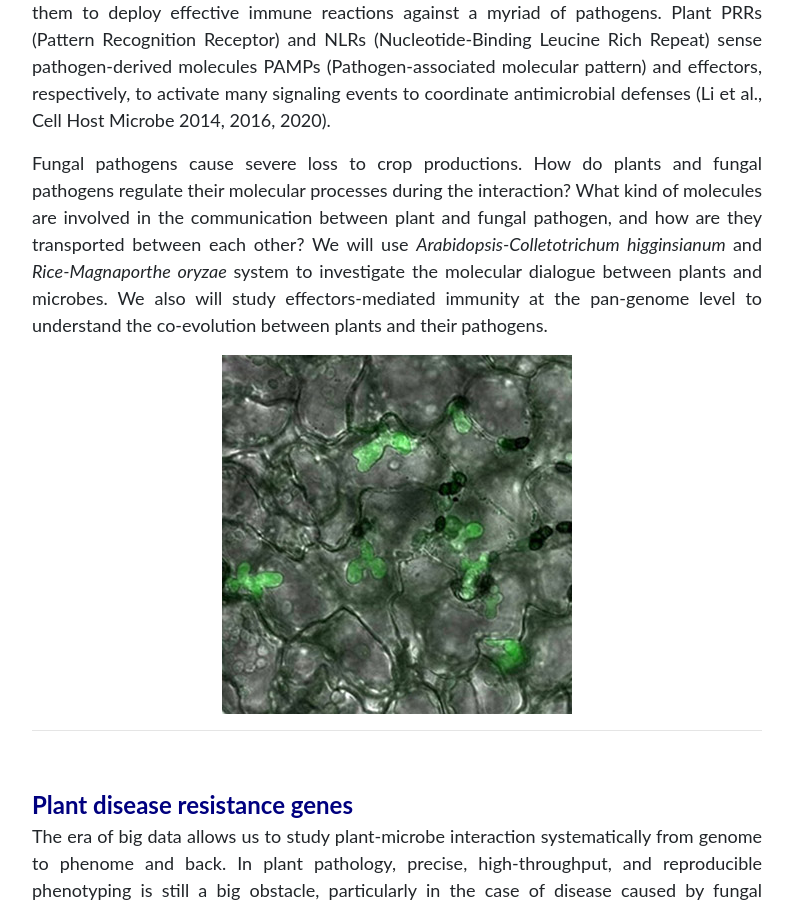
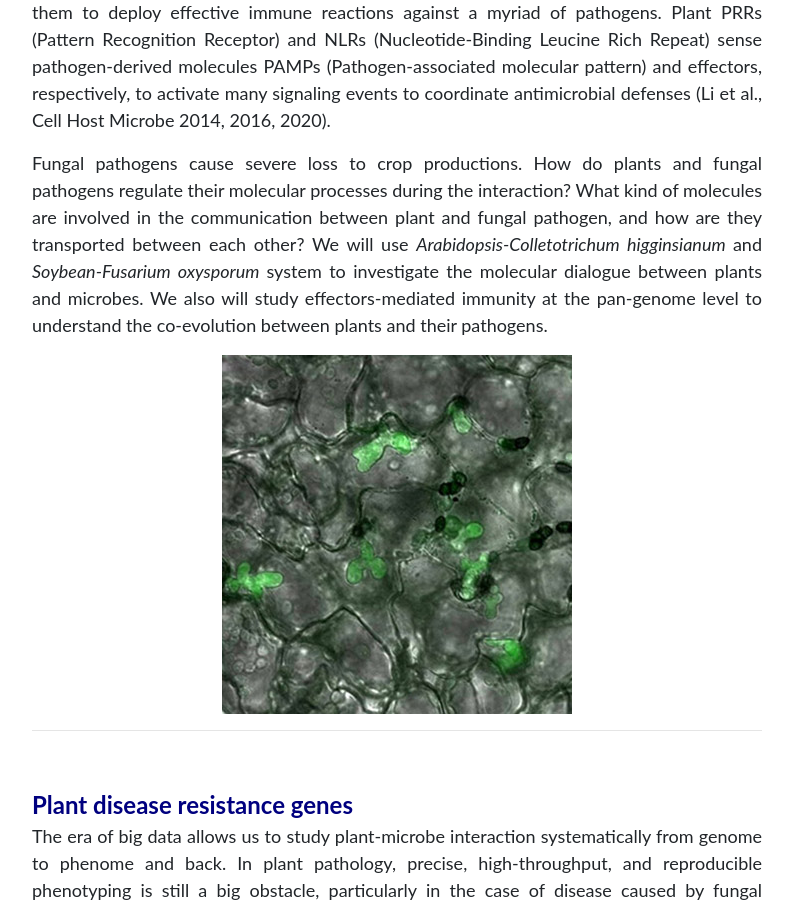
Before and after one commit to leili-plantmicrobe/leili-plantmicrobe.github.io, a Jekyll site: the page built from pages/research.md, in a window 1280 px wide and 900 px high, scrolled down 404 px. Shown: the whole window, without its empty margins (243-1036 px from the left). Built offline with Jekyll 4.4.1, drawn with Linux system fonts in a browser that asks for light colours.

Commit message:
Update research.md

```diff
--- a/pages/research.md
+++ b/pages/research.md
@@ -16,7 +16,7 @@ permalink: /research/
 <p align="justify"><font face="Lato" size="4">Plants have evolved sophisticated mechanisms to recognize non-self molecules, allowing them to deploy effective immune reactions against a myriad of pathogens. Plant PRRs (Pattern Recognition Receptor) and NLRs (Nucleotide-Binding Leucine Rich Repeat) sense pathogen-derived molecules PAMPs (Pathogen-associated molecular pattern) and effectors, respectively, to activate many signaling events to coordinate antimicrobial defenses (Li et al., Cell Host Microbe 2014, 2016, 2020).</font></p>
 
 
-<p align="justify"><font face="Lato" size="4">Fungal pathogens cause severe loss to crop productions. How do plants and fungal pathogens regulate their molecular processes during the interaction? What kind of molecules are involved in the communication between plant and fungal pathogen, and how are they transported between each other? We will use <em> Arabidopsis-Colletotrichum higginsianum </em> and <em> Rice-Magnaporthe oryzae </em> system to investigate the molecular dialogue between plants and microbes. We also will study effectors-mediated immunity at the pan-genome level to understand the co-evolution between plants and their pathogens.</font></p>
+<p align="justify"><font face="Lato" size="4">Fungal pathogens cause severe loss to crop productions. How do plants and fungal pathogens regulate their molecular processes during the interaction? What kind of molecules are involved in the communication between plant and fungal pathogen, and how are they transported between each other? We will use <em> Arabidopsis-Colletotrichum higginsianum </em> and <em> Soybean-Fusarium oxysporum </em> system to investigate the molecular dialogue between plants and microbes. We also will study effectors-mediated immunity at the pan-genome level to understand the co-evolution between plants and their pathogens.</font></p>
 ![colleto]({{ site.baseurl }}{% link /assets/img/colleto.jpg %})
 
 
```
